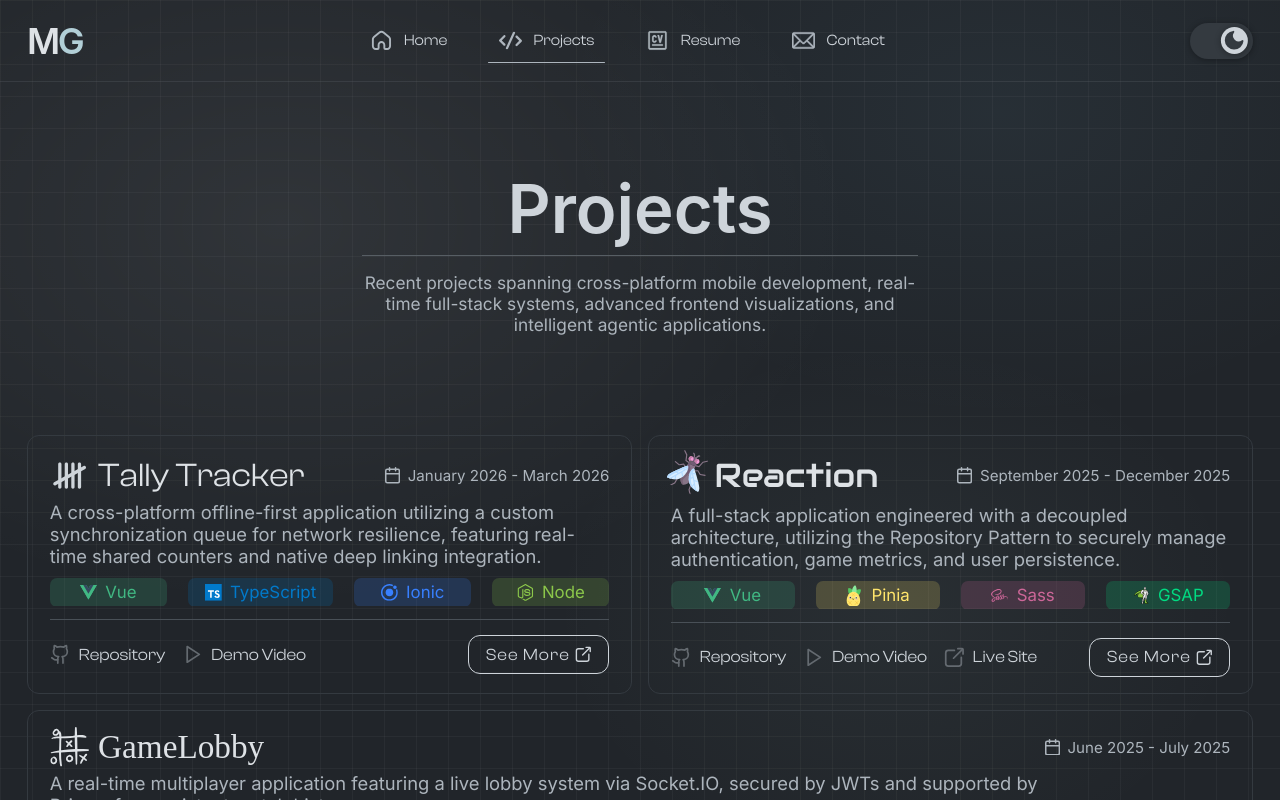
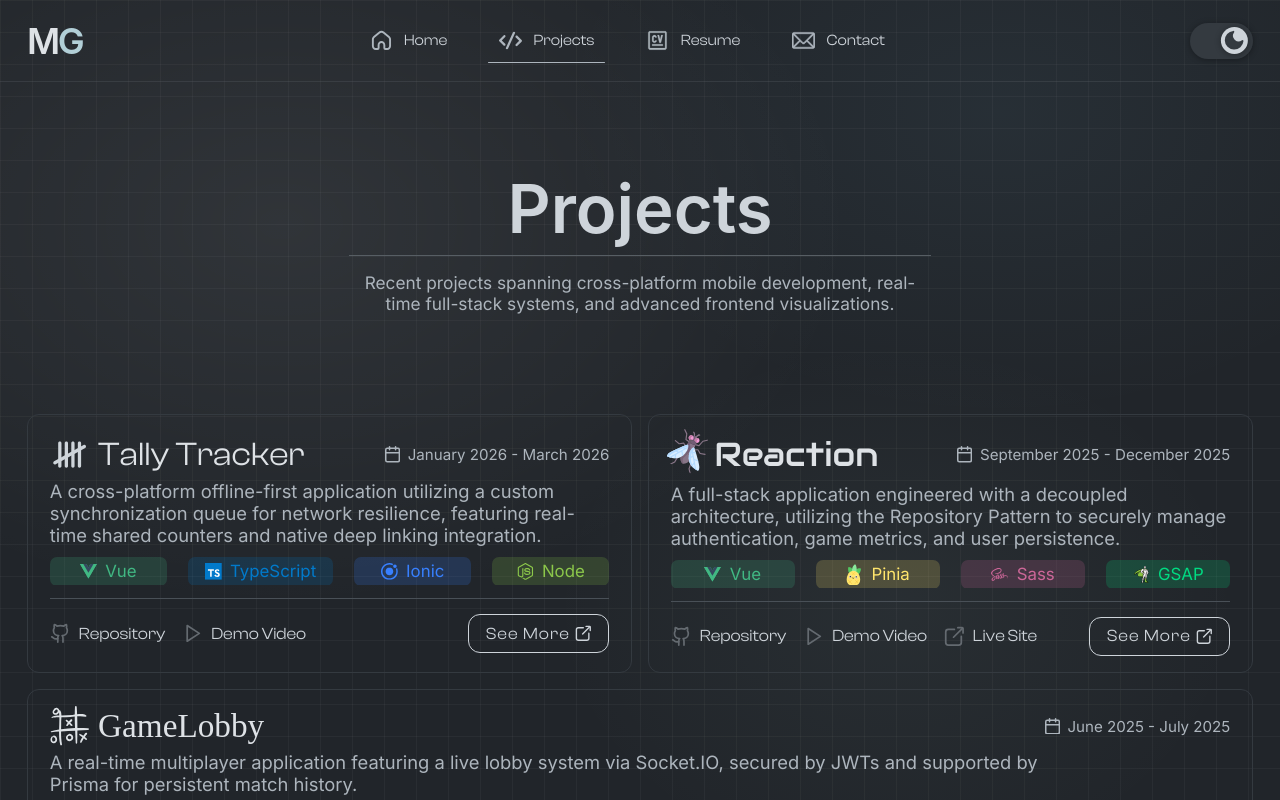
Before and after one commit to michaelgreenl/e-portfolio, a Vue app: page /projects in a window 1280 px wide. Shown: the top 800 px of the page. Built offline with nearby package versions, Linux system fonts and the light colour scheme; a web font is replaced by a local one.

Commit message:
chore: projects view tagline update

```diff
--- a/src/views/ProjectsView.vue
+++ b/src/views/ProjectsView.vue
@@ -132,8 +132,8 @@ function closeProject() {
             <h1>Projects</h1>
             <hr />
             <p>
-                Recent projects spanning cross-platform mobile development, real-time full-stack systems, advanced
-                frontend visualizations, and intelligent agentic applications.
+                Recent projects spanning cross-platform mobile development, real-time full-stack systems, and advanced
+                frontend visualizations.
             </p>
         </div>
 
@@ -217,7 +217,7 @@ function closeProject() {
     }
 
     p {
-        max-width: 51ch;
+        max-width: 53.5ch;
         font-size: 1.6em;
         color: $color-text-secondary;
         text-align: center;
```
